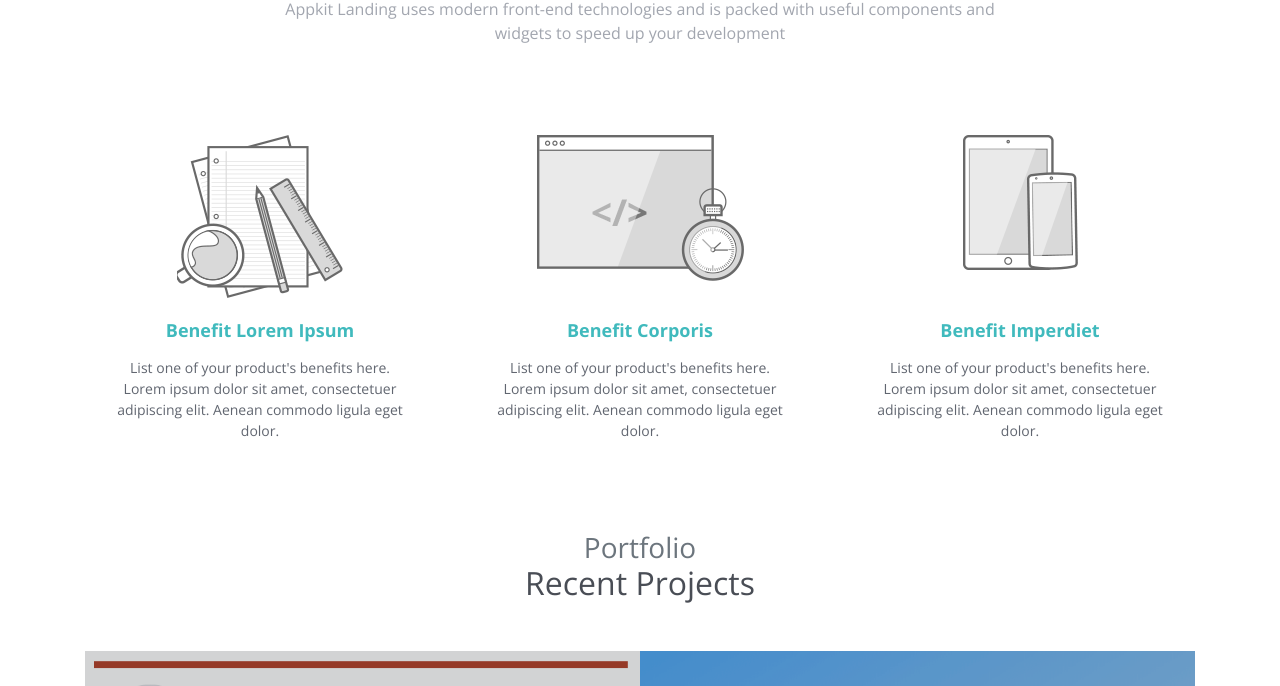
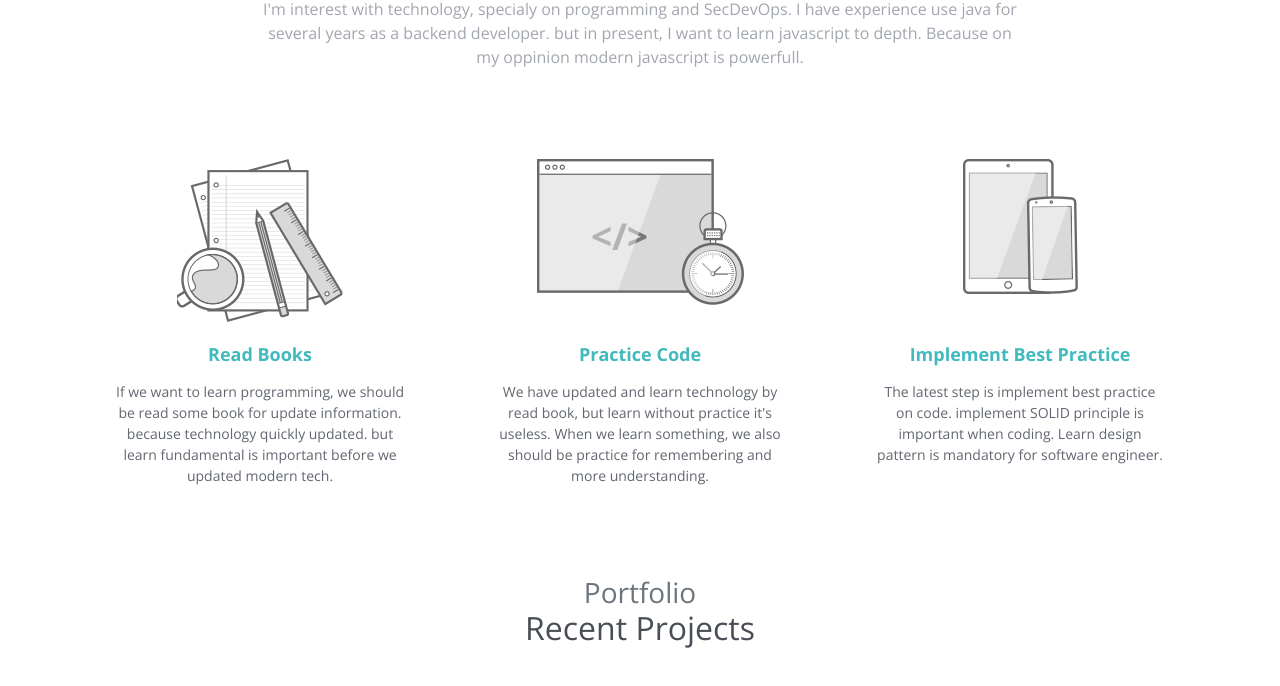
Before and after one commit to vendywira/devc-basic-js, a plain HTML site: page src/index.html in a window 1280 px wide. Shown: the part 711-1397 px from the top of the page. Drawn offline with nearby package versions, Linux system fonts and the light colour scheme.

Commit message:
update state of learning code

```diff
--- a/src/index.html
+++ b/src/index.html
@@ -99,9 +99,11 @@
 
   <div id="about" class="about-section">
     <div class="container text-center">
-      <h2 class="section-title">My Fortofolio</h2>
-      <p class="intro">Appkit Landing uses modern front-end technologies and is packed with useful components and
-        widgets to speed up your development</p>
+      <h2 class="section-title">My Portfolio</h2>
+      <p class="intro">I'm interest with technology, specialy on programming and SecDevOps.
+        I have experience use java for several years as a backend developer. but in present,
+        I want to learn javascript to depth. Because on my oppinion modern javascript is powerfull.
+      </p>
 
       <div class="items-wrapper row">
         <div class="item col-md-4 col-12">
@@ -110,10 +112,10 @@
               <img class="figure-image" src="assets/images/figure-1.png" alt="image">
             </div>
             <!--//figure-holder-->
-            <h3 class="item-title">Benefit Lorem Ipsum</h3>
+            <h3 class="item-title">Read Books</h3>
             <div class="item-desc">
-              List one of your product's benefits here. Lorem ipsum dolor sit amet, consectetuer adipiscing elit. Aenean
-              commodo ligula eget dolor.
+              If we want to learn programming, we should be read some book for update information.
+              because technology quickly updated. but learn fundamental is important before we updated modern tech.
             </div>
             <!--//item-desc-->
           </div>
@@ -126,10 +128,11 @@
               <img class="figure-image" src="assets/images/figure-2.png" alt="image">
             </div>
             <!--//figure-holder-->
-            <h3 class="item-title">Benefit Corporis</h3>
+            <h3 class="item-title">Practice Code</h3>
             <div class="item-desc">
-              List one of your product's benefits here. Lorem ipsum dolor sit amet, consectetuer adipiscing elit. Aenean
-              commodo ligula eget dolor. </div>
+              We have updated and learn technology by read book, but learn without practice it's useless.
+              When we learn something, we also should be practice for remembering and more understanding.
+            </div>
             <!--//item-desc-->
           </div>
           <!--//item-inner-->
@@ -141,10 +144,11 @@
               <img class="figure-image" src="assets/images/figure-3.png" alt="image">
             </div>
             <!--//figure-holder-->
-            <h3 class="item-title">Benefit Imperdiet</h3>
+            <h3 class="item-title">Implement Best Practice</h3>
             <div class="item-desc">
-              List one of your product's benefits here. Lorem ipsum dolor sit amet, consectetuer adipiscing elit. Aenean
-              commodo ligula eget dolor. </div>
+              The latest step is implement best practice on code. implement SOLID principle is important when coding.
+              Learn design pattern is mandatory for software engineer.
+            </div>
             <!--//item-desc-->
           </div>
           <!--//item-inner-->
```
